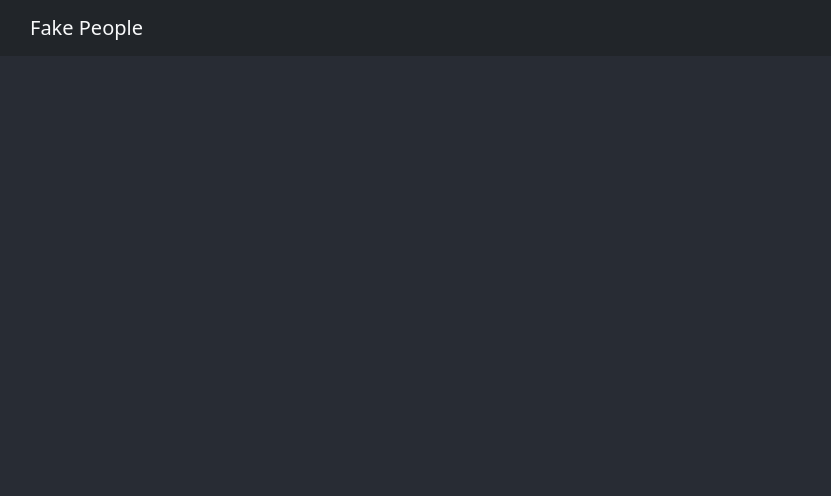
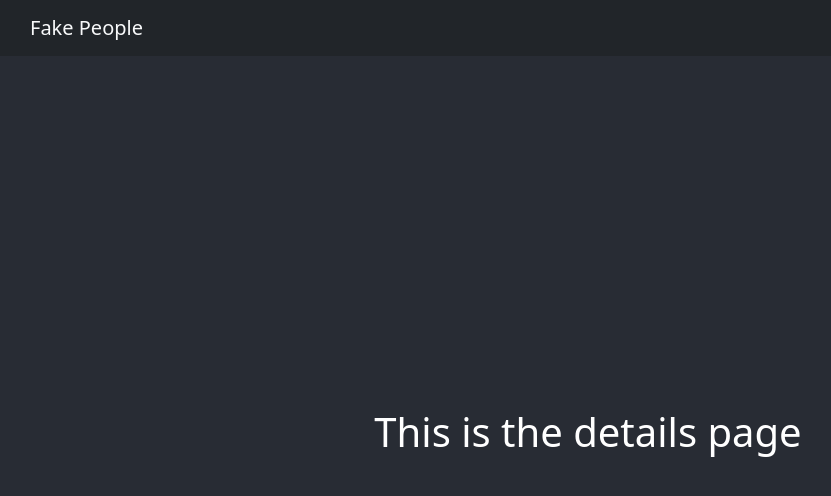
Before and after one commit to kimfom01/FakePeople, a React (Create React App) app in the folder front/: page /details in a window 1280 px wide. Shown: the top 496 px of the page, without its empty margins (52-883 px from the left). Built offline with nearby package versions, Linux system fonts and the light colour scheme.

Commit message:
style details page

```diff
--- a/front/src/components/Details.tsx
+++ b/front/src/components/Details.tsx
@@ -1,5 +1,16 @@
 import { Base } from "./Base";
 
 export const Details = () => {
-  return <Base Child={<div>Hello World</div>} />;
+  return (
+    <Base
+      child={
+        <div
+          style={{ height: "calc(100vh - 56px)" }}
+          className="d-flex justify-content-center align-items-center"
+        >
+          <div className="mt-3 h1">This is the details page</div>
+        </div>
+      }
+    />
+  );
 };
```
